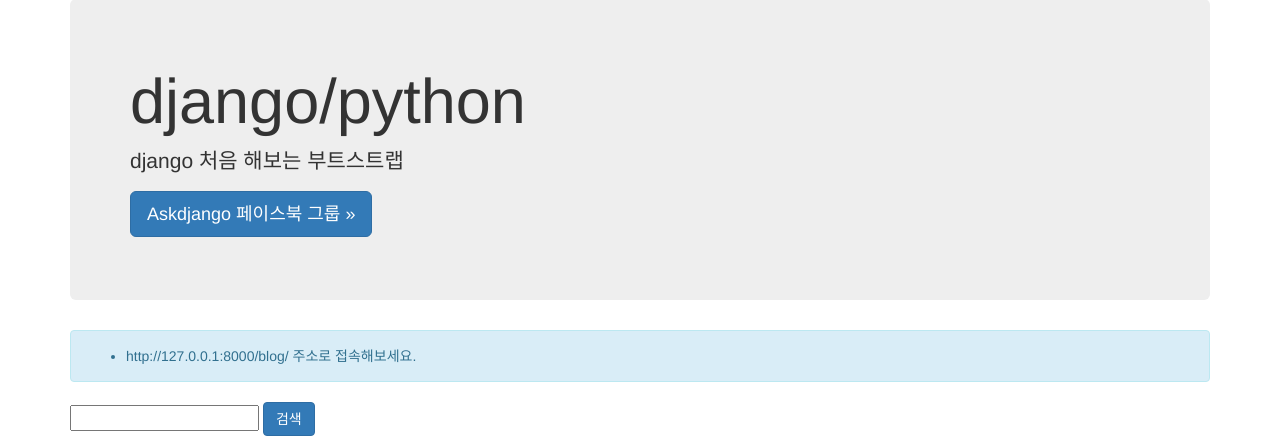
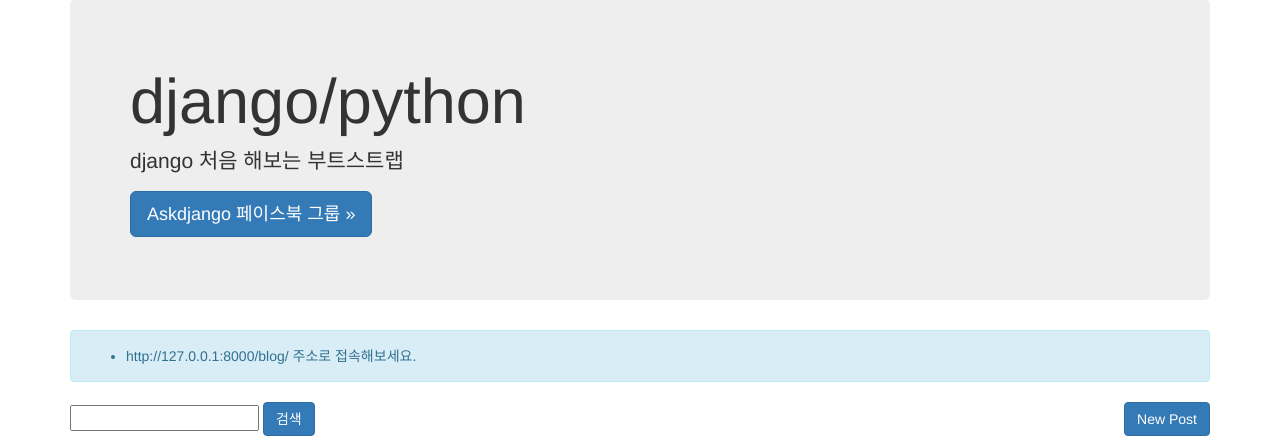
Before and after one commit to bastian1209/askdjango, a Django app: page /blog/ in a window 1280 px wide. Shown: the part 73-519 px from the top of the page. Run offline with Django 3.2, Linux system fonts and the light colour scheme; data that the repository does not hold is empty; some libraries are stand-ins or nearby versions.

Commit message:
post_edit 적용

```diff
--- a/blog/templates/blog/post_detail.html
+++ b/blog/templates/blog/post_detail.html
@@ -17,7 +17,8 @@
                     {% endfor %}
                 </ul>
                 <hr/>
-                <a href="{% url 'blog:post_list' %}" class="btn btn-primary">글 목록 </a>
+                <a href="{% url 'blog:post_list' %}" class="btn btn-primary">글 목록</a>
+                <a href="{% url 'blog:post_edit' post.id %}" class="btn btn-default">수정</a>
             </div>
         </div>
     </div>
--- a/blog/templates/blog/post_list.html
+++ b/blog/templates/blog/post_list.html
@@ -6,7 +6,7 @@
             <p>django 처음 해보는 부트스트랩</p>
             <p>
                 <a class="btn btn-lg btn-primary" href="http://facebook.com/groups/askdjango">
-                    Askdjango 페이스북 그룹 &raquo;
+                    Askdjango 페이스북 그룹  &raquo;
                 </a>
             </p>
 
@@ -19,6 +19,7 @@
                         <li>http://127.0.0.1:8000/blog/ 주소로 접속해보세요.</li>
                     </ul>
                 </div>
+                <a href="{% url 'blog:post_new' %}" class="btn btn-primary pull-right">New Post</a>
                 <p>
                     <form action="" method="get">
                         <input type="text" name="q" value="{{ q }}" />
--- a/blog/urls.py
+++ b/blog/urls.py
@@ -8,5 +8,7 @@ urlpatterns=[
     #최상위 주소
     path('',views.post_list,name='post_list'),
     path('<int:pk>/',views.post_detail,name='post_detail'),
-    path('cbv/new/',views_cbv.post_new),
+    path('cbv/new/',views_cbv.post_new, name='post_new'),
+    path('new/',views.post_new),
+    path('<int:id>/edit/',views.post_edit,name='post_edit'),
 ]
--- a/blog/views.py
+++ b/blog/views.py
@@ -1,6 +1,7 @@
-from django.shortcuts import render,get_object_or_404
+from django.shortcuts import render,get_object_or_404, redirect
 from .models import Post
 from django.http import Http404
+from .forms import PostForm
 
 # Create your views here.
 def post_list(request):
@@ -19,3 +20,30 @@ def post_detail(request,pk):
     return render(request,'blog/post_detail.html',{
         'post':post,
     })
+
+def post_new(request):
+    if request.method=='POST':
+        form=PostForm(request.POST,request.FILES)
+        if form.is_valid():
+            post=form.save()
+            return redirect(post) #post.get_absolute_url
+    else:
+        form=PostForm()
+
+    return render(request,'blog/post_form.html',{
+        'form':form,
+    })
+
+def post_edit(request,id):
+    post=get_object_or_404(Post,id=id )
+    if request.method=='POST':
+        form=PostForm(request.POST,request.FILES,instance=post)
+        if form.is_valid():
+            post=form.save()
+            return redirect(post) #post.get_absolute_url
+    else:
+        form=PostForm(instance=post)
+
+    return render(request,'blog/post_form.html',{
+        'form':form,
+    })
```
Also changed, not shown: blog/forms.py (added, +8 -0 lines).
